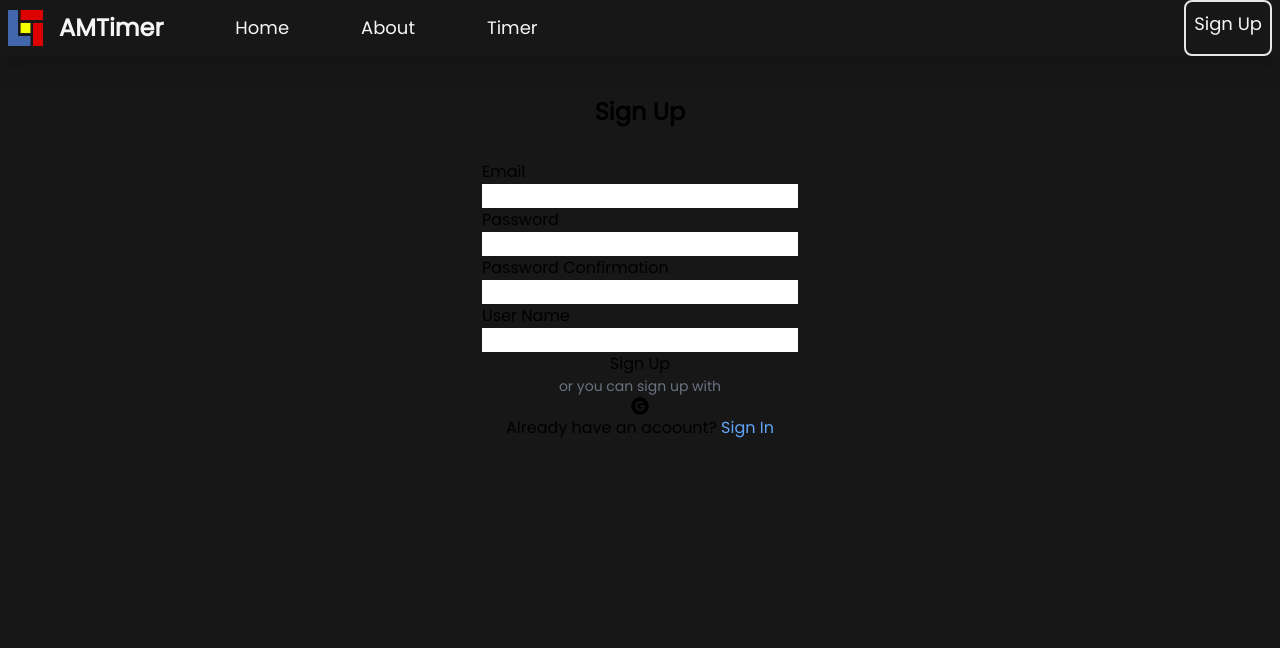
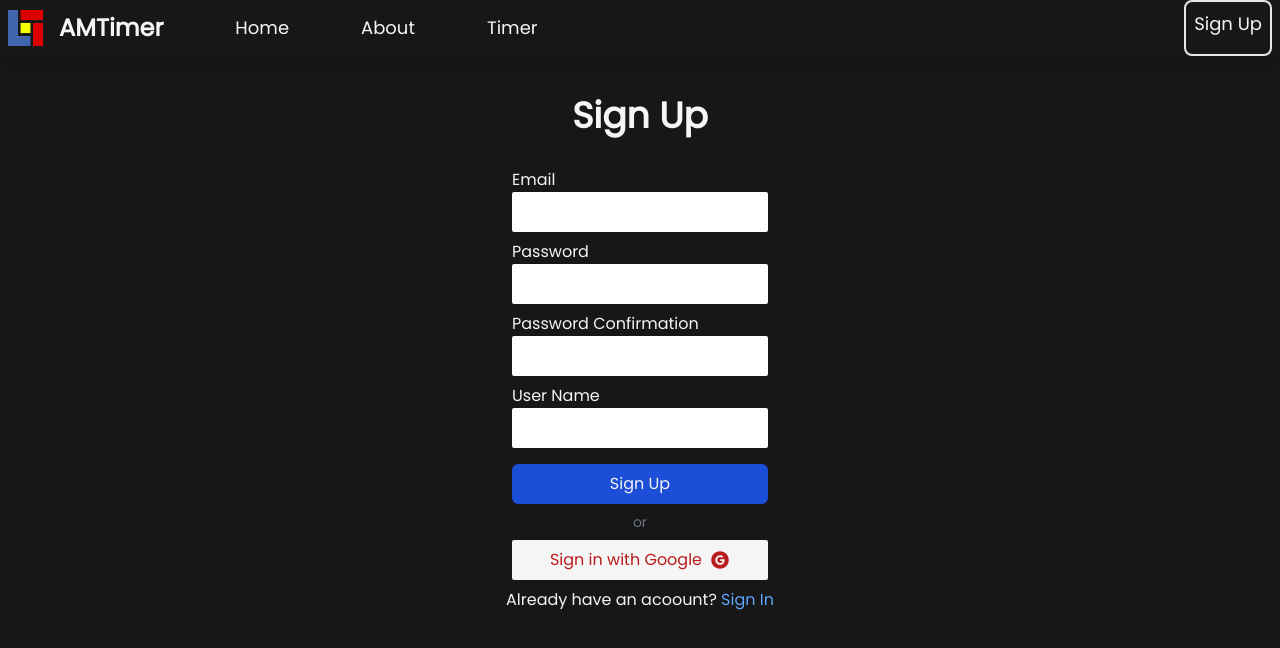
Before and after one commit to AndrewMitchell25/AMTimer, a Next.js app: page /signup in a window 1280 px wide. Shown: the top 648 px of the page. Built offline with nearby package versions, Linux system fonts and the light colour scheme; no server answers.

Commit message:
Updated sign in page styles

```diff
--- a/app/signin/page.tsx
+++ b/app/signin/page.tsx
@@ -67,10 +67,10 @@ function SignInPage() {
   }
 
   return (
-    <div className="flex items-center flex-col">
-      <h2 className="mt-10 text-2xl font-semibold">Sign In</h2>
+    <div className="flex items-center flex-col text-neutral-100">
+      <h2 className="mt-10 text-4xl font-semibold">Sign In</h2>
       {error && <p className="text-red-500">{error}</p>}
-      <form onSubmit={handleSubmit} className="flex flex-col mt-8">
+      <form onSubmit={handleSubmit} className="flex flex-col mt-8 w-64 text-md">
         <label htmlFor="email">Email</label>
         <input
           type="email"
@@ -78,33 +78,40 @@ function SignInPage() {
           onChange={(e) =>
             setFormData({ email: e.target.value, password: formData.password })
           }
+          className="text-neutral-900 p-2 rounded-sm "
           required
         />
-        <label htmlFor="password">Password</label>
+        <label htmlFor="password" className="mt-2">
+          Password
+        </label>
         <input
           type="password"
           value={formData.password}
           onChange={(e) =>
             setFormData({ email: formData.email, password: e.target.value })
           }
+          className="text-neutral-900 p-2 rounded-sm"
           required
         />
         <motion.button
           whileTap={{ scale: 0.9 }}
           disabled={loading}
           type="submit"
+          className="p-2 rounded-md flex text-center items-center justify-center bg-blue-700 mt-4 mb-2"
         >
-          Login
+          Sign in
         </motion.button>
       </form>
       <div className="flex flex-col items-center">
-        <p className="text-gray-500 text-sm">or you can sign in with</p>
+        <p className="text-gray-500 text-sm">or</p>
         <motion.button
           onClick={signInWithGoogle}
           whileTap={{ scale: 0.9 }}
-          className=""
+          className="w-64 hover:bg-red-700 hover:text-neutral-100 flex bg-neutral-100 text-red-700 p-2 rounded-sm justify-center text-center items-center m-2"
         >
-          <AiFillGoogleCircle className="hover:text-red-700 w-5 h-5" />
+          {" "}
+          Sign in with Google
+          <AiFillGoogleCircle className="ml-2 w-5 h-5" />
         </motion.button>
       </div>
       {/*
--- a/app/signup/page.tsx
+++ b/app/signup/page.tsx
@@ -119,10 +119,10 @@ function SignUpPage() {
   }
 
   return (
-    <div className="flex items-center flex-col">
-      <h2 className="mt-10 text-2xl font-semibold">Sign Up</h2>
-      {error && <p>{error}</p>}
-      <form onSubmit={handleSubmit} className="flex flex-col mt-8">
+    <div className="flex items-center flex-col text-neutral-100">
+      <h2 className="mt-10 text-4xl font-semibold">Sign Up</h2>
+      {error && <p className="text-red-500">{error}</p>}
+      <form onSubmit={handleSubmit} className="flex flex-col mt-8 w-64 text-md">
         <label htmlFor="email">Email</label>
         <input
           type="email"
@@ -135,9 +135,12 @@ function SignUpPage() {
               displayName: formData.displayName,
             })
           }
+          className="text-neutral-900 p-2 rounded-sm "
           required
         />
-        <label htmlFor="password">Password</label>
+        <label htmlFor="password" className="mt-2">
+          Password
+        </label>
         <input
           type="password"
           value={formData.password}
@@ -149,9 +152,12 @@ function SignUpPage() {
               displayName: formData.displayName,
             })
           }
+          className="text-neutral-900 p-2 rounded-sm "
           required
         />
-        <label htmlFor="password-confirm">Password Confirmation</label>
+        <label htmlFor="password-confirm" className="mt-2">
+          Password Confirmation
+        </label>
         <input
           type="password"
           value={formData.passwordConfirm}
@@ -163,9 +169,10 @@ function SignUpPage() {
               displayName: formData.displayName,
             })
           }
+          className="text-neutral-900 p-2 rounded-sm "
           required
         />
-        <label>User Name</label>
+        <label className="mt-2">User Name</label>
         <input
           type=""
           value={formData.displayName}
@@ -177,24 +184,28 @@ function SignUpPage() {
               displayName: e.target.value,
             })
           }
+          className="text-neutral-900 p-2 rounded-sm "
           required
         />
         <motion.button
           whileTap={{ scale: 0.9 }}
           disabled={loading}
           type="submit"
+          className="p-2 rounded-md flex text-center items-center justify-center bg-blue-700 mt-4 mb-2"
         >
           Sign Up
         </motion.button>
       </form>
       <div className="flex flex-col items-center">
-        <p className="text-gray-500 text-sm">or you can sign up with</p>
+        <p className="text-gray-500 text-sm">or</p>
         <motion.button
           onClick={signInWithGoogle}
           whileTap={{ scale: 0.9 }}
-          className=""
+          className="w-64 hover:bg-red-700 hover:text-neutral-100 flex bg-neutral-100 text-red-700 p-2 rounded-sm justify-center text-center items-center m-2"
         >
-          <AiFillGoogleCircle className="hover:text-red-700 w-5 h-5" />
+          {" "}
+          Sign in with Google
+          <AiFillGoogleCircle className="ml-2 w-5 h-5" />
         </motion.button>
       </div>
       <div>
```
Also changed, not shown: 2 other files (tests, documents, lock files or other folders).
